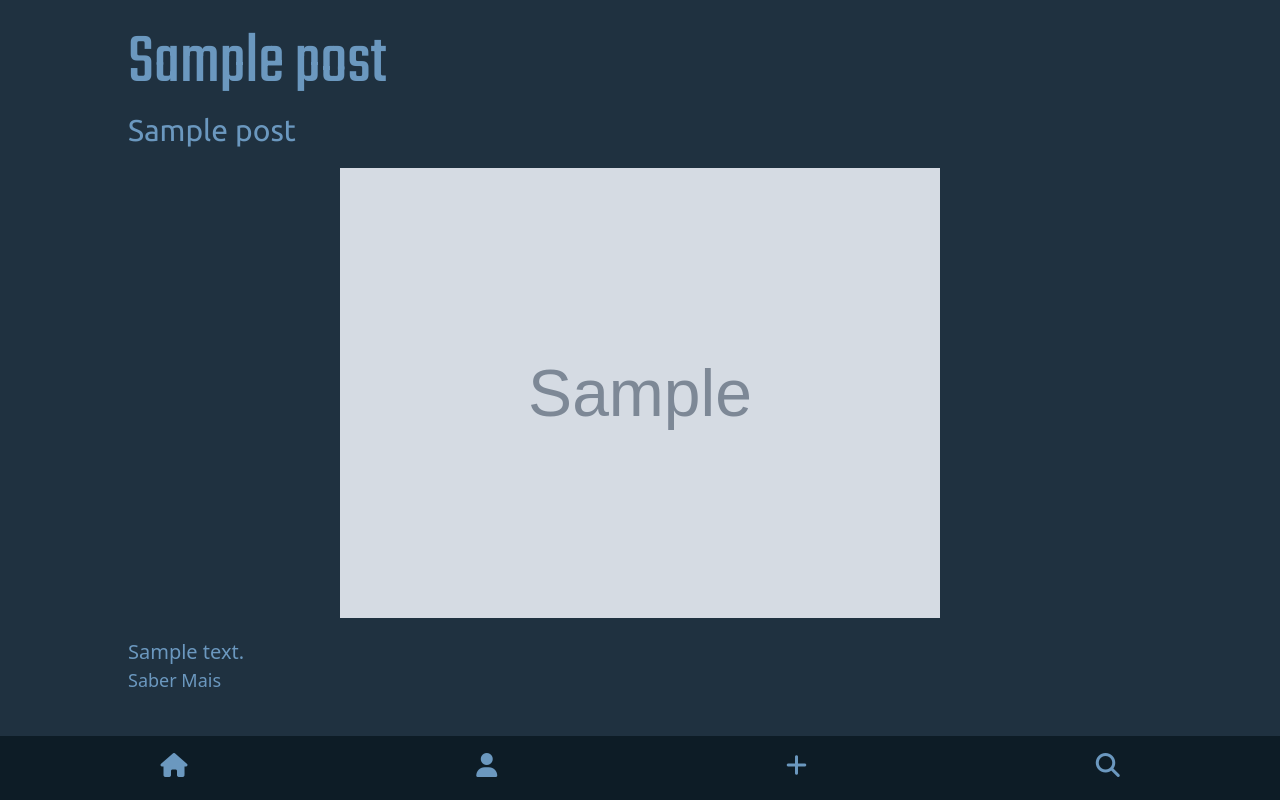
After one commit to TheAnswer16/hip_hop_social_network, a Django app: page /post/1 in a window 1280 px wide. The commit adds this page. Run offline with Django 5.2, Linux system fonts and the light colour scheme; tables that the repository leaves empty hold one stand-in row (values such as "Sample post"); grey boxes marked "Sample" are stand-in pictures; parts of the project's set-up code (start-up, migrations or seed data) failed here and were passed over; some libraries are stand-ins or nearby versions.

Commit message:
feat: add post content feature

```diff
--- a/app/cloudinary.py
+++ b/app/cloudinary.py
@@ -5,9 +5,7 @@ from cloudinary.utils import cloudinary_url
 class Cloudinary:
     def upload(file, fileName):
         cloudinary.config(
-            cloud_name = "",
-            api_key = "",
-            api_secret = "",
+,
             secure=True
         )
         print(file)
--- a/app/templates/home.html
+++ b/app/templates/home.html
@@ -6,7 +6,7 @@
     <div class="w-[100%] flex justify-center">
         <div class="w-[80%] flex flex-col justify-center h-screen items-center">
             {% for post in posts %}
-            <a href="">
+            <a href="{% url 'post_content' post.id %}">
                 <div class="flex flex-col items-center w-[400px]">
                     <figure class="w-[400px] h-[400px] bg-cover bg-center bg-[url('{{ post.image }}')]">
 
--- /dev/null
+++ b/app/templates/post_content.html
@@ -0,0 +1,26 @@
+{% extends 'common/base.html' %}
+
+{% block content %}
+<section class="h-auto min-h-screen">
+    <div class="flex justify-center flex-col items-center [100%] py-7">
+        <div class="w-[80%]">
+            <h1 class="text-justify text-7xl text-[#6B98BF] mb-3 font-[Teko]">{{ post.title }}</h1>
+            <h2 class="text-justify text-3xl text-[#6B98BF] mb-5 font-[Ubuntu]">
+                {{ post.subtitle }}
+            </h2>
+
+            <figure class="flex justify-center">
+                <img src="{{ post.image }}" alt="{{ post.title}}" class="w-[600px]">
+            </figure>
+
+            <p class="text-justify text-xl text-[#6B98BF] mt-5">{{ post.text_content }}</p>
+
+            <a href="{{ post.link }}" target="_blank" class="text-justify text-lg text-[#6B98BF] hover:text-white transition"> Saber Mais </a>
+
+        </div>
+    </div>
+</section>
+
+
+
+{% endblock %}
--- a/app/views.py
+++ b/app/views.py
@@ -89,3 +89,9 @@ class PostView(View):
         post = Post.objects.create(title=title, subtitle=subtitle, text_content=text_content, link=link, image=image, user=user)
         post.save()
         return redirect('home')
+
+class PostContentView(View):
+
+    def get(self, request, post_id):
+        post = Post.objects.get(id=post_id)
+        return render(request, 'post_content.html', {'post': post})
--- a/config/urls.py
+++ b/config/urls.py
@@ -28,4 +28,5 @@ urlpatterns = [
     path('profile/', ProfileView.as_view(), name='profile'),
     path('edit_profile/', EditProfile.as_view(), name='edit_profile'),
     path('post/', PostView.as_view(), name='post'),
+    path('post/<int:post_id>', PostContentView.as_view(), name='post_content'),
 ]
```
